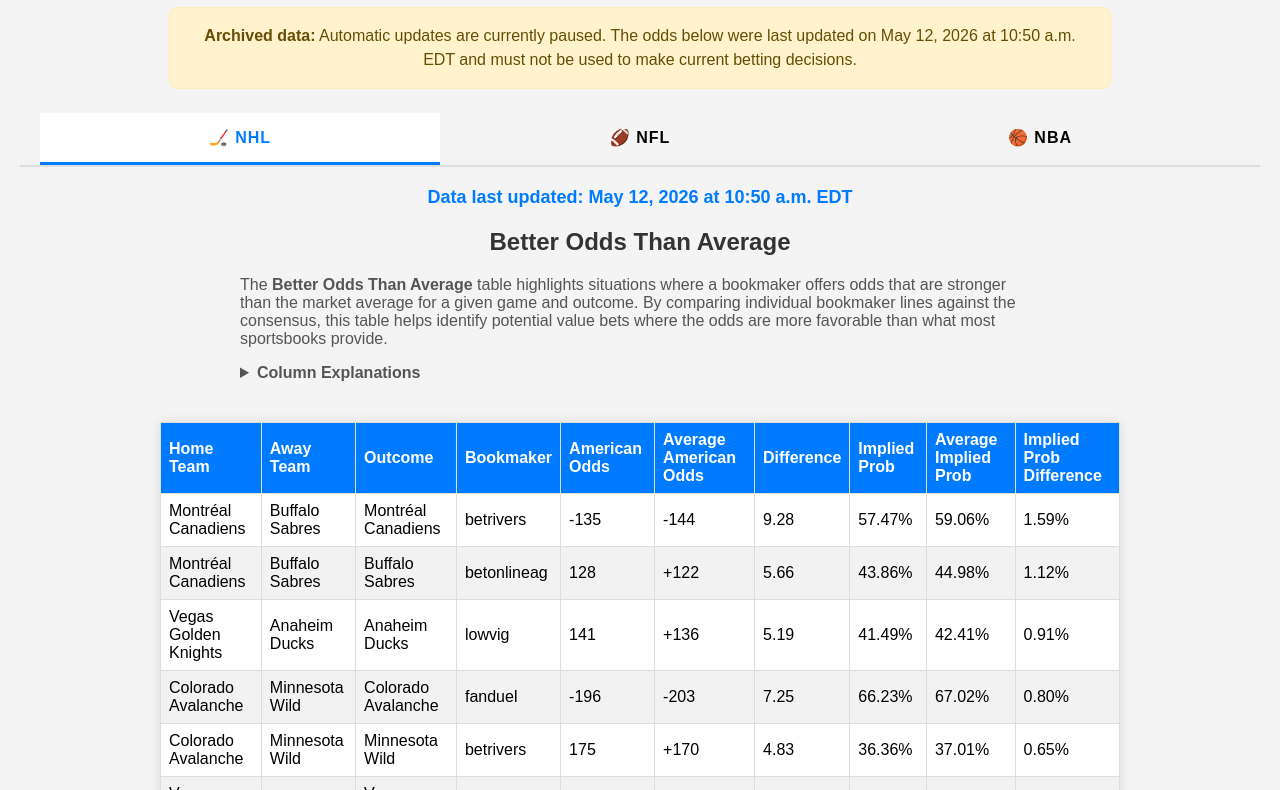
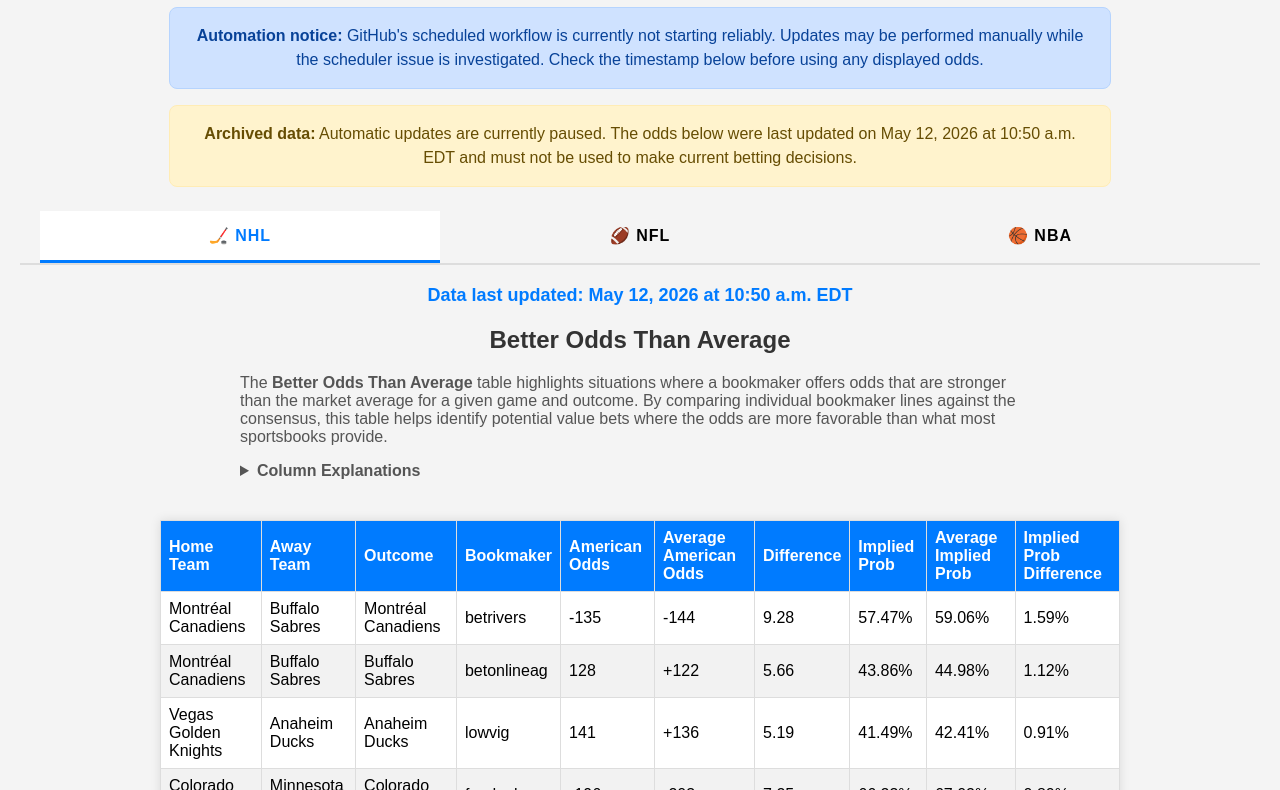
Before and after one commit to ZephVanIterson/Sports-Betting-Advisor, a plain HTML site: page index.html in a window 1280 px wide. Shown: the part 73-863 px from the top of the page. Drawn offline with Linux system fonts and the light colour scheme.

Commit message:
Add scheduler outage notice

```diff
--- a/index.html
+++ b/index.html
@@ -9,6 +9,12 @@
 </head>
 <body>
     <h1>Sports Betting Advisor</h1>
+
+    <div class="automation-warning" role="status">
+        <strong>Automation notice:</strong> GitHub's scheduled workflow is currently not
+        starting reliably. Updates may be performed manually while the scheduler issue is
+        investigated. Check the timestamp below before using any displayed odds.
+    </div>
 
     <div class="archive-warning" role="status">
         <strong>Archived data:</strong> Automatic updates are currently paused. The odds below
--- a/static/css/styles.css
+++ b/static/css/styles.css
@@ -23,6 +23,17 @@
     color: #664d03;
     background-color: #fff3cd;
     border: 1px solid #ffecb5;
+    border-radius: 8px;
+    line-height: 1.5;
+}
+
+.automation-warning {
+    max-width: 900px;
+    margin: 0 auto 16px;
+    padding: 16px 20px;
+    color: #084298;
+    background-color: #cfe2ff;
+    border: 1px solid #b6d4fe;
     border-radius: 8px;
     line-height: 1.5;
 }
```
Also changed, not shown: 1 other file.
